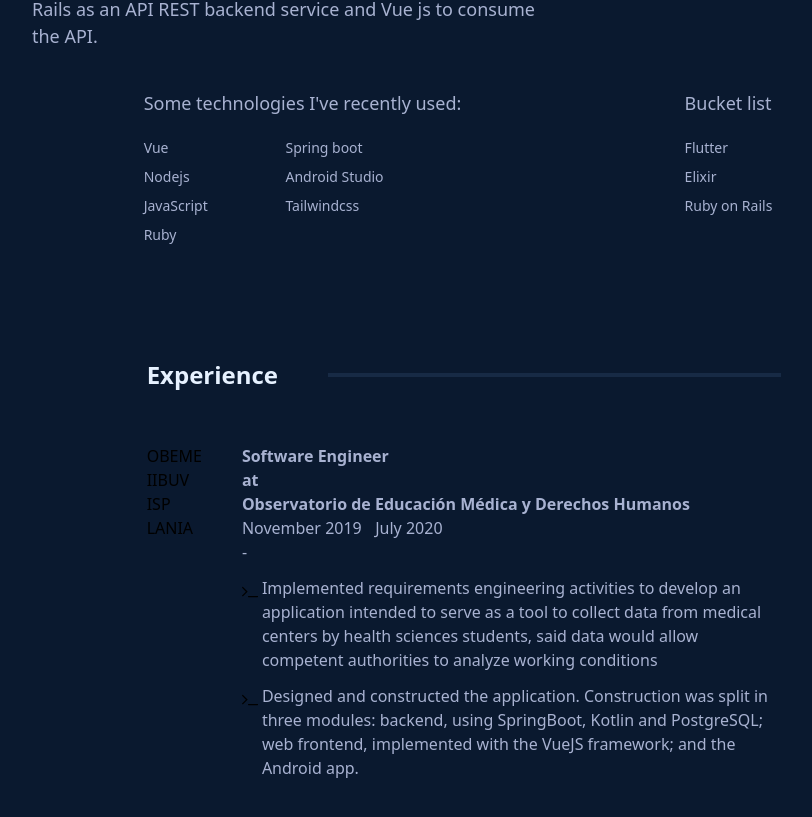
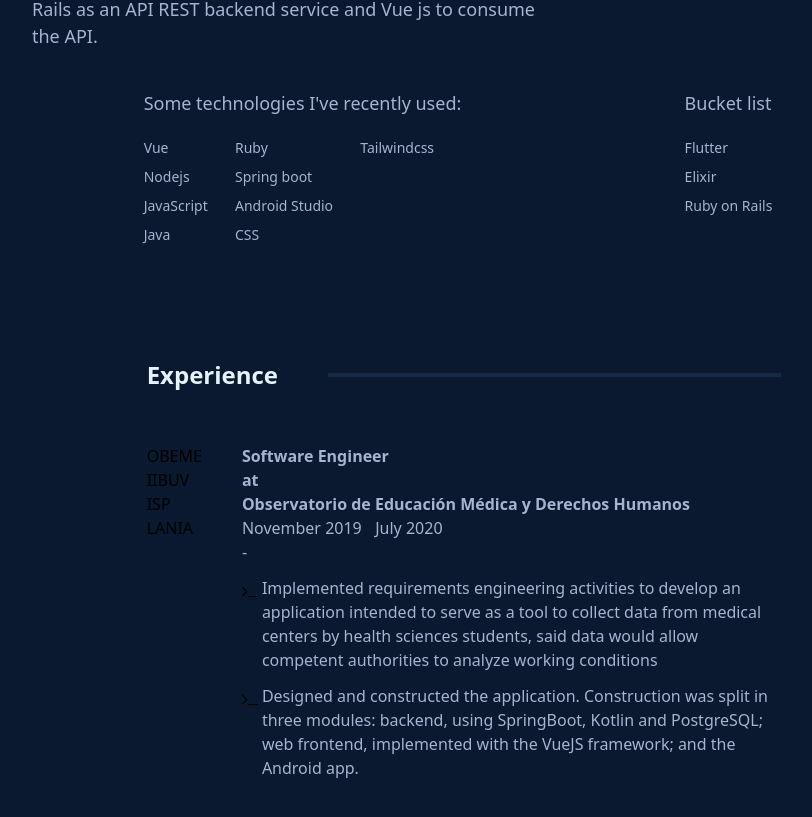
Before and after one commit to Alex-Camara/portfolio, a Vue app: page /about-me in a window 1280 px wide. Shown: the part 1297-2114 px from the top of the page, without its empty margins (176-988 px from the left). Built offline with nearby package versions, Linux system fonts and the light colour scheme.

Commit message:
added missing bullets

```diff
--- a/src/views/AboutMe.vue
+++ b/src/views/AboutMe.vue
@@ -26,7 +26,7 @@
 
             <div class="flex flex-col lg:mx-auto" data-aos="fade-right" data-aos-duration="2000" data-aos-once="true">
                 <p class="text-dark-white lg:text-lg">Some technologies I've recently used:</p>
-                <div class="flex flex-col flex-wrap h-32 mt-4 ">
+                <div class="flex flex-col flex-wrap h-48 lg:h-32 mt-4 ">
                     <div class="flex items-center pr-3 py-1 text-dark-white text-sm" v-for="interest in interests" :key="interest">
                         <p class="bullet-text order-2">{{ interest }}</p>
                         <div class="bullet order-1"></div>
@@ -65,7 +65,7 @@ export default class AboutMe extends Vue {
     private paragraph4 = 'My hobbies include gardening, cooking, learning new things and playing with my cat. Lately I enjoy working on side projects '
                         + 'that help me acquire new skills as well as to learn how thing work. I am especially hooked with the use of Ruby on Rails as '
                         + 'an API REST backend service and Vue js to consume the API.';
-    private interests = ["Vue", "Nodejs", "JavaScript", "Ruby", "Spring boot", "Android Studio", "Tailwindcss"];
+    private interests = ["Vue", "Nodejs", "JavaScript", "Java", "Ruby", "Spring boot", "Android Studio", "CSS", "Tailwindcss"];
     private bucketList = ["Flutter", "Elixir", "Ruby on Rails"];
 
     public scrollToTop() {
```
